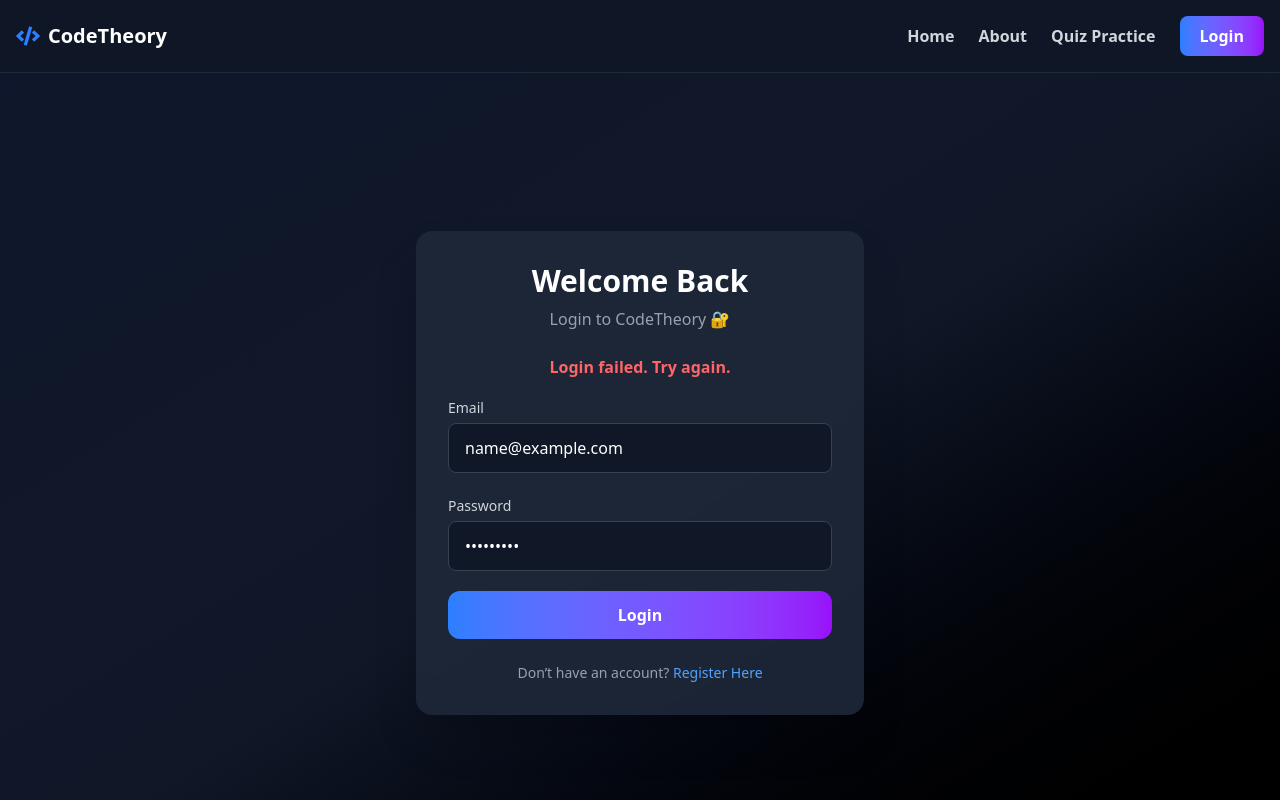
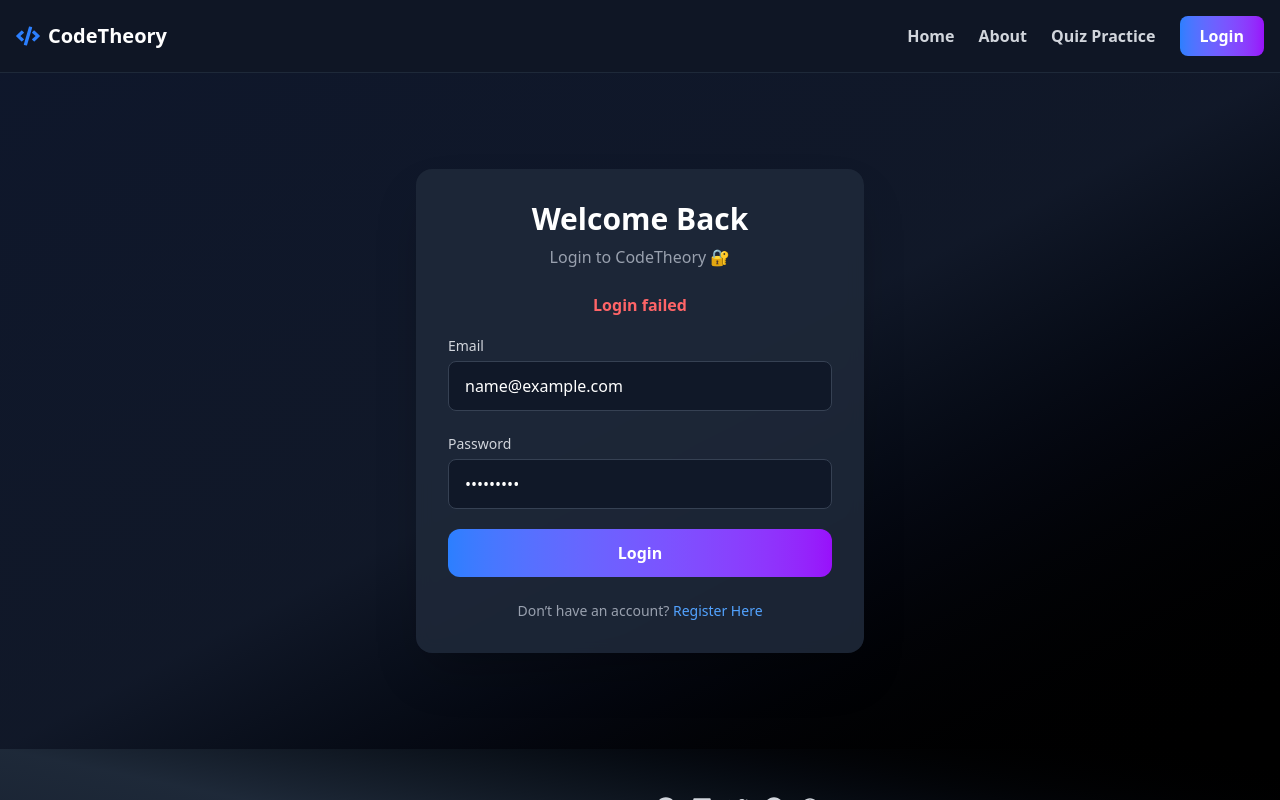
Before and after one commit to 23prakashjha/theory-hub-project, a React (Vite) app in the folder frontend/: page /login in a window 1280 px wide. Both pictures are taken after typing "name@example.com", "Sample123" into the empty fields and a click on the button "Login". Shown: the top 800 px of the page. Built offline with nearby package versions, Linux system fonts and the light colour scheme; no server answers.

Commit message:
Update Login.jsx

```diff
--- a/frontend/src/pages/Login.jsx
+++ b/frontend/src/pages/Login.jsx
@@ -4,18 +4,11 @@ import axios from "axios";
 
 const Login = () => {
   const navigate = useNavigate();
-
-  const [formData, setFormData] = useState({
-    email: "",
-    password: ""
-  });
-
+  const [formData, setFormData] = useState({ email: "", password: "" });
   const [loading, setLoading] = useState(false);
   const [error, setError] = useState("");
 
-  const handleChange = (e) => {
-    setFormData({ ...formData, [e.target.name]: e.target.value });
-  };
+  const handleChange = (e) => setFormData({ ...formData, [e.target.name]: e.target.value });
 
   const handleSubmit = async (e) => {
     e.preventDefault();
@@ -23,57 +16,39 @@ const Login = () => {
     setLoading(true);
 
     try {
-      // ✅ POST login request
       const res = await axios.post(
         "https://theory-hub-project.onrender.com/api/auth/login",
-        {
-          email: formData.email,
-          password: formData.password
-        },
-        {
-          headers: {
-            "Content-Type": "application/json"
-          }
-        }
+        formData,
+        { headers: { "Content-Type": "application/json" } }
       );
 
-      // ✅ Save token + user info in localStorage
-      localStorage.setItem("token", res.data.token);
-      localStorage.setItem("user", JSON.stringify(res.data.user));
+      // Save user + token
+      localStorage.setItem("user", JSON.stringify(res.data));
+      if (res.data.token) localStorage.setItem("token", res.data.token);
 
-      // ✅ Redirect to home or admin dashboard
-      if (res.data.user.role === "Admin") {
+      // Redirect based on role
+      if (res.data.role === "Admin") {
         navigate("/admin/dashboard");
       } else {
         navigate("/");
       }
     } catch (err) {
       console.error("Login Error:", err.response || err);
-      setError(err.response?.data?.message || "Login failed. Try again.");
+      setError(err.response?.data?.message || "Login failed");
     } finally {
       setLoading(false);
     }
   };
 
   return (
-    <div className="flex justify-center items-center py-24 px-4 bg-gradient-to-br from-slate-900 via-gray-900 to-black min-h-screen">
+    <div className="flex justify-center items-center py-24 px-4 bg-gradient-to-br from-slate-900 via-gray-900 to-black">
       <div className="w-full max-w-md bg-gray-800/90 backdrop-blur rounded-2xl shadow-2xl p-8">
+        <h2 className="text-3xl font-bold text-center text-white mb-2">Welcome Back</h2>
+        <p className="text-gray-400 text-center mb-6">Login to CodeTheory 🔐</p>
 
-        <h2 className="text-3xl font-bold text-center text-white mb-2">
-          Welcome Back
-        </h2>
-        <p className="text-gray-400 text-center mb-6">
-          Login to CodeTheory 🔐
-        </p>
-
-        {error && (
-          <p className="text-red-400 text-center mb-4 font-semibold">
-            {error}
-          </p>
-        )}
+        {error && <p className="text-red-400 text-center mb-4 font-semibold">{error}</p>}
 
         <form onSubmit={handleSubmit} className="space-y-5">
-
           <div>
             <label className="text-gray-300 text-sm">Email</label>
             <input
@@ -105,16 +80,11 @@ const Login = () => {
           >
             {loading ? "Logging in..." : "Login"}
           </button>
-
         </form>
 
         <p className="text-gray-400 text-sm text-center mt-6">
-          Don’t have an account?{" "}
-          <Link to="/signup" className="text-blue-400 hover:underline">
-            Register Here
-          </Link>
+          Don’t have an account? <Link to="/signup" className="text-blue-400 hover:underline">Register Here</Link>
         </p>
-
       </div>
     </div>
   );
```
